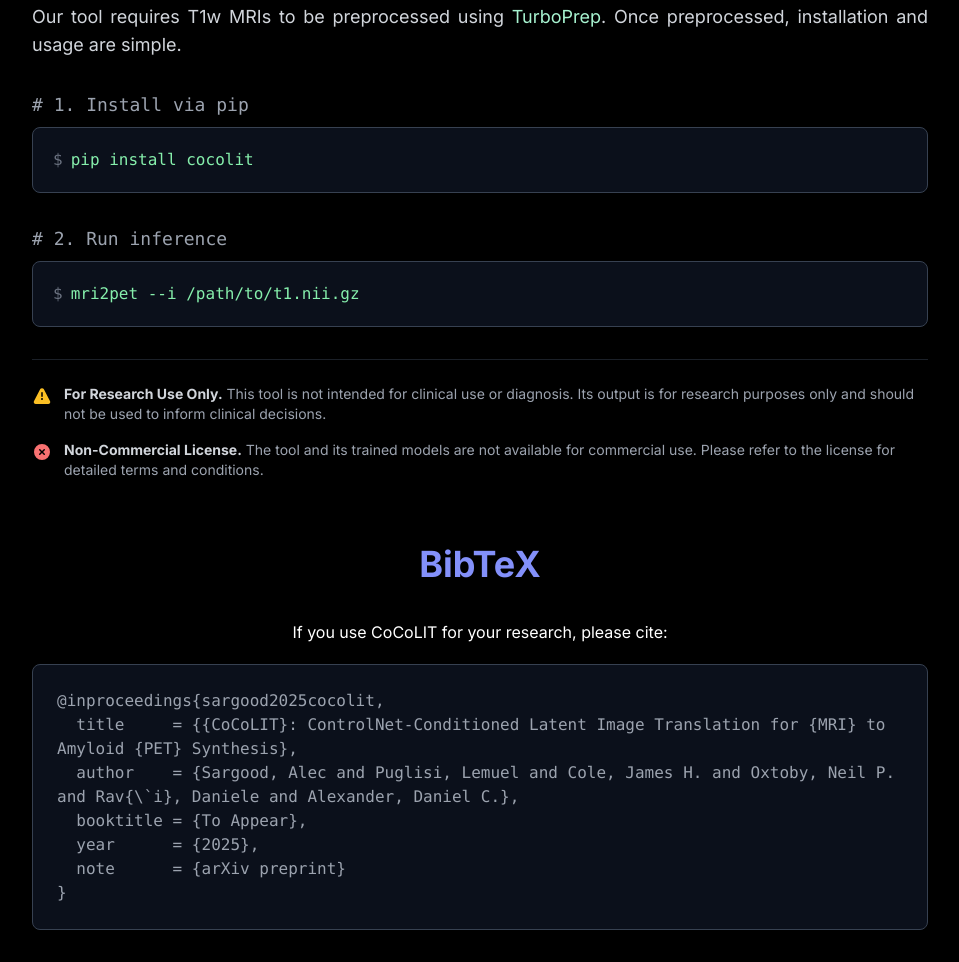
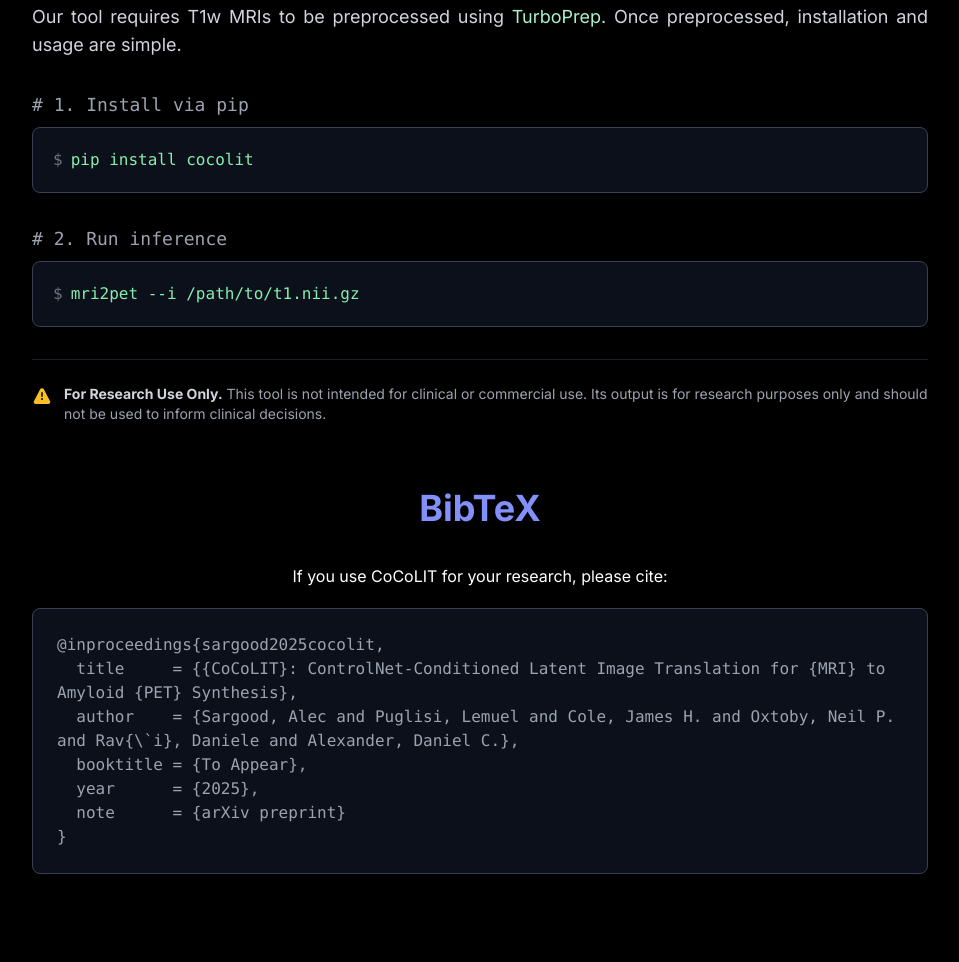
Before and after one commit to brAIn-science/CoCoLIT, a plain HTML site: page docs/index.html in a window 1280 px wide. Shown: the part 2191-3153 px from the top of the page, without its empty margins (160-1119 px from the left). After the commit the page ends 3097 px from the top, so only its background shows below. Drawn offline with nearby package versions, Linux system fonts and the light colour scheme; animation ran at ten frames a second.

Commit message:
doc: update static website

```diff
--- a/docs/index.html
+++ b/docs/index.html
@@ -177,13 +177,7 @@
                             <svg xmlns="http://www.w3.org/2000/svg" class="flex-shrink-0 h-5 w-5 mr-3 mt-0.5 text-amber-400" viewBox="0 0 20 20" fill="currentColor">
                                 <path fill-rule="evenodd" d="M8.257 3.099c.636-1.214 2.852-1.214 3.488 0l6.216 11.838A2 2 0 0116.205 18H3.795a2 2 0 01-1.756-3.063L8.257 3.099zM10 6a.75.75 0 01.75.75v3.5a.75.75 0 01-1.5 0v-3.5A.75.75 0 0110 6zm0 8a1 1 0 100-2 1 1 0 000 2z" clip-rule="evenodd" />
                             </svg>
-                            <p><strong class="font-semibold text-gray-300">For Research Use Only.</strong> This tool is not intended for clinical use or diagnosis. Its output is for research purposes only and should not be used to inform clinical decisions.</p>
-                        </div>
-                        <div class="flex items-start">
-                             <svg xmlns="http://www.w3.org/2000/svg" class="flex-shrink-0 h-5 w-5 mr-3 mt-0.5 text-red-400" viewBox="0 0 20 20" fill="currentColor">
-                                <path fill-rule="evenodd" d="M10 18a8 8 0 100-16 8 8 0 000 16zM8.28 7.22a.75.75 0 00-1.06 1.06L8.94 10l-1.72 1.72a.75.75 0 101.06 1.06L10 11.06l1.72 1.72a.75.75 0 101.06-1.06L11.06 10l1.72-1.72a.75.75 0 00-1.06-1.06L10 8.94 8.28 7.22z" clip-rule="evenodd" />
-                            </svg>
-                            <p><strong class="font-semibold text-gray-300">Non-Commercial License.</strong> The tool and its trained models are not available for commercial use. Please refer to the license for detailed terms and conditions.</p>
+                            <p><strong class="font-semibold text-gray-300">For Research Use Only.</strong> This tool is not intended for clinical or commercial use. Its output is for research purposes only and should not be used to inform clinical decisions.</p>
                         </div>
                     </div>
 
```
